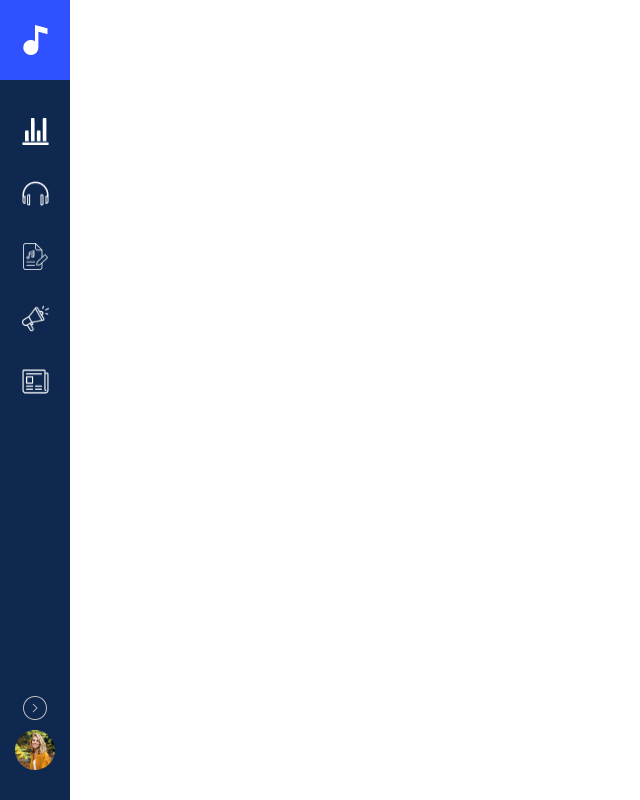
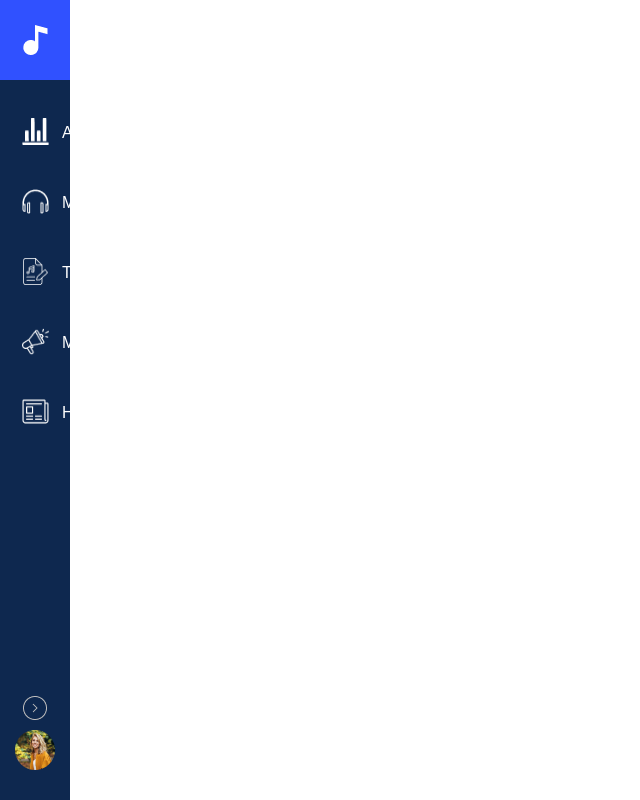
Before and after one commit to djambo05/MusicAnalysis, a React (Create React App) app: page / in a window 1280 px wide. Shown: the whole page, without its empty margins (0-640 px from the left). Built offline with nearby package versions, Linux system fonts and the light colour scheme.

Commit message:
feature: dropDownList continue

```diff
--- a/src/Components/SideBar/SideBar.jsx
+++ b/src/Components/SideBar/SideBar.jsx
@@ -1,7 +1,6 @@
 import { useState } from "react";
 import "../../styles/global.css";
 import "./SideBar.scss";
-import { render } from "@testing-library/react";
 const SideBar = () => {
   const menuData = [
     {
@@ -63,12 +62,13 @@ const SideBar = () => {
         style={{
           display: "flex",
           flexDirection: "column",
-          justifyContent: "space-between",
           listStyle: "none",
-          height: "290px",
+          gap: "30px",
+          minHeight: "320px",
           marginTop: "31px",
           marginBottom: "0px",
           padding: "0px 0px",
+          width: "228px",
         }}
       >
         {mas.map((obj) => (
@@ -79,13 +79,13 @@ const SideBar = () => {
                 height: "27px",
                 pointerEvents: "none",
                 marginLeft: "21.5px",
-                color: "#F0F0F0",
               }}
               src={`./img/${obj.img}`}
               alt={`${obj.alt}`}
             ></img>
             <span
               style={{
+                minWidth: "120px",
                 fontStyle: "normal",
                 fontWeight: "500",
                 fontSize: "16px",
@@ -96,15 +96,50 @@ const SideBar = () => {
                 animation: "sidebar-expand 0.3s ease forwards",
               }}
             >
-              {expanded && obj.title}
+              {
+                // expanded &&
+                obj.title
+              }
             </span>
             {obj.subsections ? (
               <img
+                style={{ marginLeft: 0 }}
                 src={`./img/${dropDownList ? "up.png" : "down.png"}`}
                 alt={`${dropDownList ? "up.png" : "down.png"}`}
+                onClick={dropDown}
               ></img>
             ) : (
               <span style={{ flexGrow: 1 }}></span>
+            )}
+            {dropDownList && obj.subsections ? (
+              <ul
+                style={{
+                  display: "flex",
+                  flexDirection: "column",
+                  listStyle: "none",
+                  gap: "10px",
+                }}
+              >
+                {obj.subsections.map((item) => {
+                  return (
+                    <li
+                      style={{
+                        marginLeft: "65px",
+                        fontStyle: "normal",
+                        fontWeight: "500",
+                        fontSize: "14px",
+                        lineHeight: "17px",
+                        color: "#CFD4DC",
+                      }}
+                      key={item.id}
+                    >
+                      {`${item.title}`}
+                    </li>
+                  );
+                })}
+              </ul>
+            ) : (
+              ""
             )}
           </li>
         ))}
--- a/src/Components/SideBar/SideBar.scss
+++ b/src/Components/SideBar/SideBar.scss
@@ -1,9 +1,12 @@
 .menus-li {
     display: flex;
     align-items: center;
-    height: 40px;
+    text-align: left;
+    flex-wrap: wrap;
+    min-height: 40px;
     width: 100%;
-    gap: 13.5px
+    column-gap: 13.5px;
+    row-gap: 5px;
 }
 
 .menus-li:hover {
```
